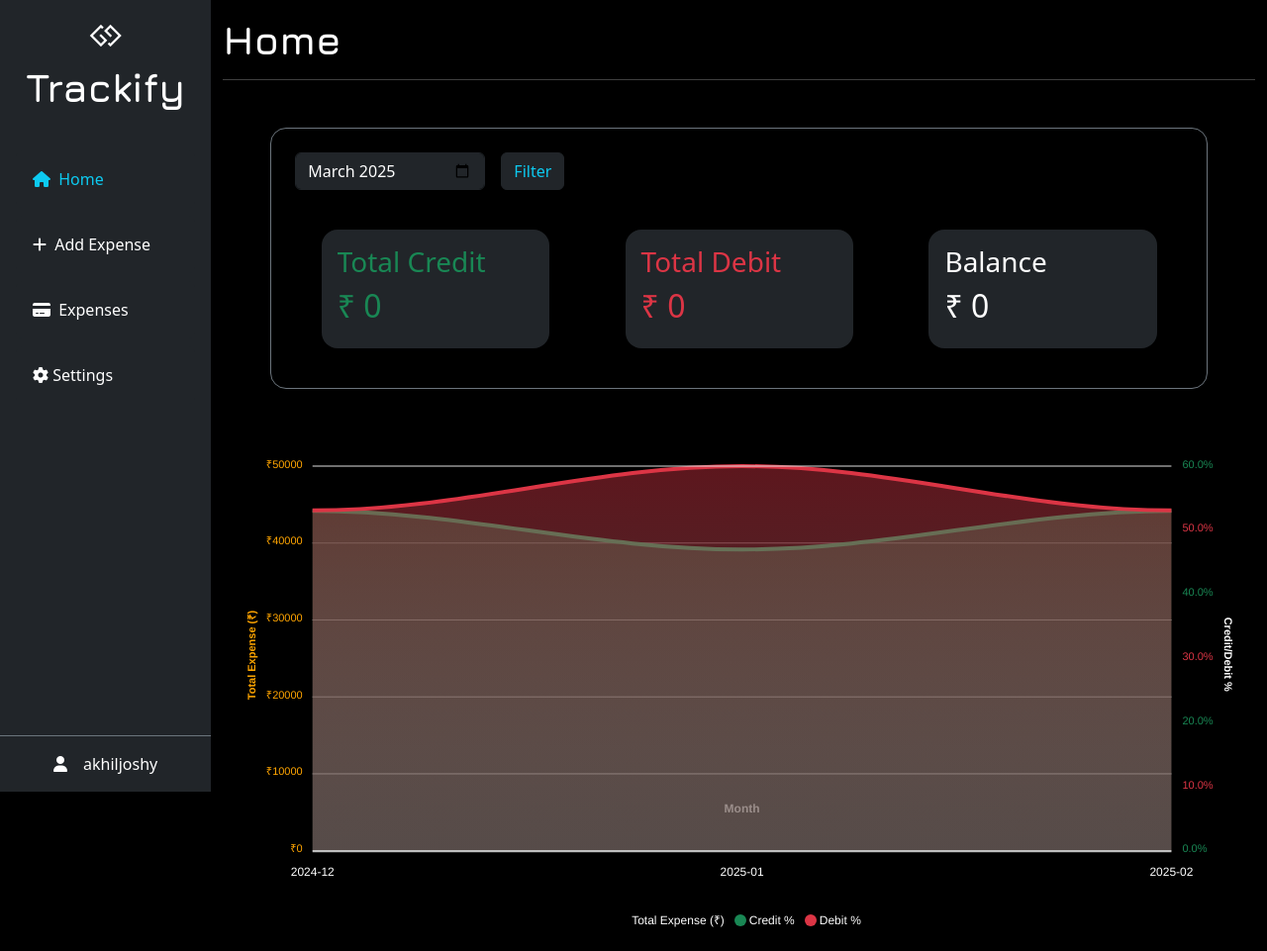
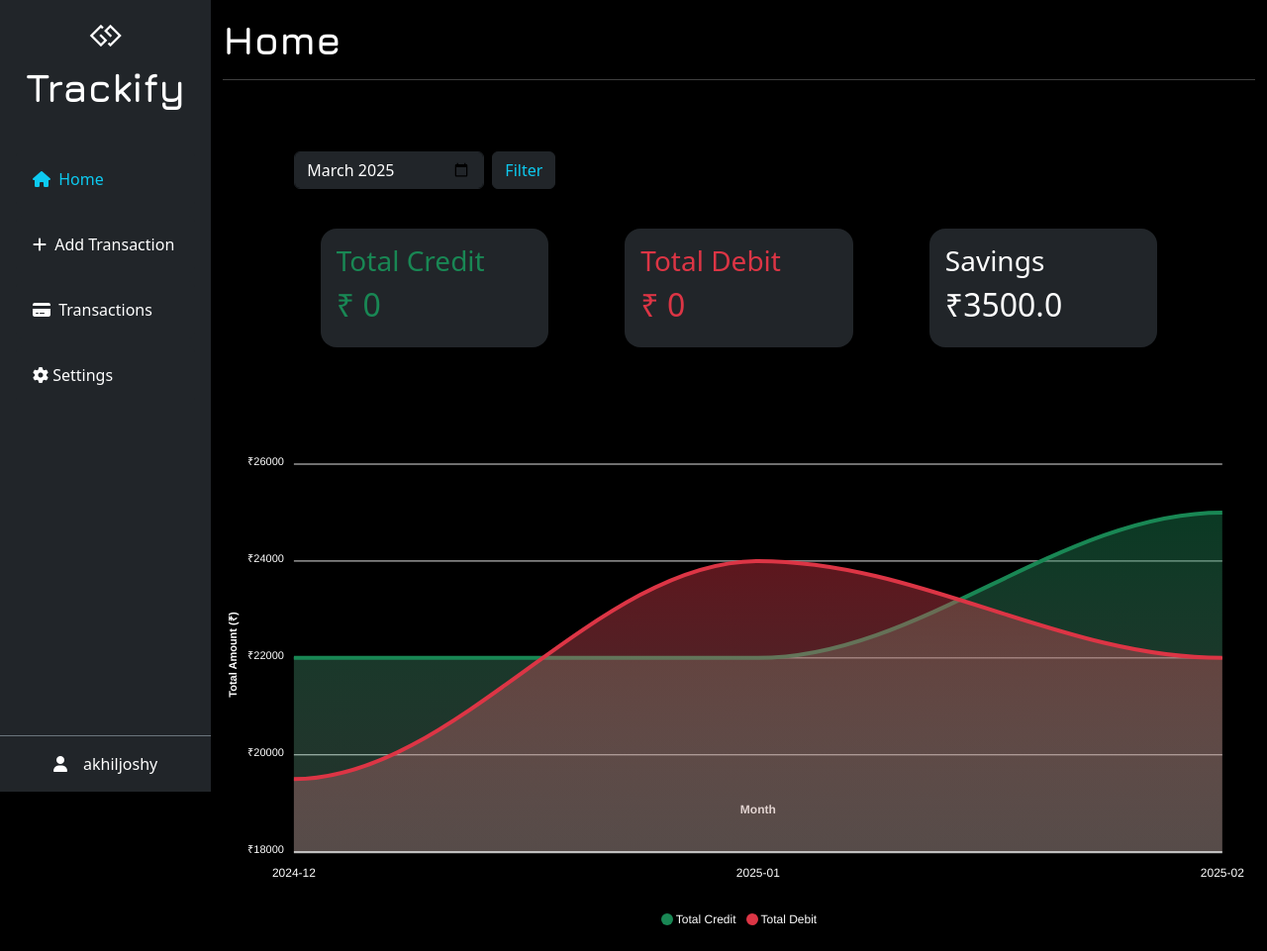
Before and after one commit to akhilejoshy/Trackify, a Django app: page /home/ in a window 1280 px wide. Shown: the whole page at 99% size. After the commit the page ends 935 px from the top, so only its background shows below. Run offline with Django 5.2, Linux system fonts and the light colour scheme; a user stored in the database is signed in; data comes from the database, SQL or seed files in the repository; both versions use the stored data as it was after the commit; some libraries are stand-ins or nearby versions.

Commit message:
change in graph

```diff
--- a/expenses/templates/authentication/login.html
+++ b/expenses/templates/authentication/login.html
@@ -94,7 +94,7 @@
         <div class="card bg-dark text-white rounded-4 shadow-lg">
             <h2 class="text-center">Login</h2>
             <p class="fw-lighter text-danger text-center">{{ message }}</p>
-            <form action="" method="post" class="d-flex flex-column gap-3 mt-3" >
+            <form action="" method="post" class="d-flex flex-column gap-3 mt-3">
                 {% csrf_token %}
                 {% for i in form %}
                     <div>{{ i }}</div>
--- a/expenses/templates/expenses/addexpense.html
+++ b/expenses/templates/expenses/addexpense.html
@@ -1,9 +1,8 @@
 {% extends "index.html" %}
 
-{% block title %}Add Expense{% endblock %}
 
 {% block content %}
-<h1 class="mb-3 pt-3 ">New Expense</h1>
+<h1 class="mb-3 pt-3 ">New Transaction</h1>
 <hr>
 <form method="post">
     {% csrf_token %}
--- a/expenses/templates/expenses/detail.html
+++ b/expenses/templates/expenses/detail.html
@@ -1,6 +1,5 @@
 {% extends "index.html" %}
 
-{% block title %}Expense Details{% endblock %}
 
 {% block content %}
 <div class="d-flex justify-content-between align-items-center">
--- a/expenses/templates/expenses/expenses.html
+++ b/expenses/templates/expenses/expenses.html
@@ -1,9 +1,8 @@
 {% extends "index.html" %}
 
-{% block title %}Expenses{% endblock %}
 
 {% block content %}
-<h1 class="mb-3 pt-3 ">Expenses</h1>
+<h1 class="mb-3 pt-3 ">Transactions</h1>
             <hr>
             <form method="GET" action="{% url 'expenses' %}" class=" row mb-3 gap-2 pt-2">
                 <div class="col-md-5 col-lg-3 ">
--- a/expenses/templates/expenses/feedback/feedback.html
+++ b/expenses/templates/expenses/feedback/feedback.html
@@ -1,6 +1,5 @@
 {% extends "index.html" %}
 
-{% block title %}Feedback{% endblock %}
 
 {% block content %}
 <div class="container mt-5">
--- a/expenses/templates/expenses/feedback/message.html
+++ b/expenses/templates/expenses/feedback/message.html
@@ -1,6 +1,5 @@
 {% extends "index.html" %}
 
-{% block title %}Feedback{% endblock %}
 
 {% block content %}
 <div class="container mt-5">
--- a/expenses/templates/expenses/home.html
+++ b/expenses/templates/expenses/home.html
@@ -1,17 +1,16 @@
 {% extends "index.html" %}
 
 
-{% block title %}Home{% endblock %}
 
 {% block content %}
 <h1 class="mb-3 pt-3">Home</h1>
 <hr>
-<div class="my-5 border border-secondary rounded-4 mx-5">
+<div class="my-5  mx-5">
     <div class="row p-4 ">
-        <form method="GET" action="{% url 'home' %}" class="d-flex gap-3 mb-4">
+        <form method="GET" action="{% url 'home' %}" class="d-flex gap-2 mb-4">
             <div>
-                <input type="month" name="date" class="form-control bg-dark text-white border-dark"
-                    value="{{ selected_date }}" /> <!-- Now retains selected or default month -->
+                <input type="month" name="date" class="form-control bg-dark text-white border-dark "
+                    value="{{ selected_date }}" />
             </div>
             <div>
                 <button type="submit" class="btn btn-dark text-info">Filter</button>
@@ -27,15 +26,11 @@
             <h2>₹ {{ total_debit}} </h2>
         </div>
         <div class="bg-dark mx-auto my-3 rounded-4 col-lg-3 col-12 p-3">
-            <h3>Balance</h3>
-            <h2>₹ {{ balance }}</h2>
+            <h3>Savings</h3>
+            <h2>₹{{ total_investment }}</h2>
         </div>
     </div>
-
-
 </div>
-<!-- <hr> -->
-
 <div class="mt-5 p-0">
     <div id="apexcharts-area" class="bg-black p-0 m-0 col-lg-12 "></div>
     <div id="no-data-message" style="display: none; color: red;">No data available.</div>
@@ -43,17 +38,14 @@
 </div>
 
 <script src="https://cdn.jsdelivr.net/npm/apexcharts"></script>
+<script>
+    var summaryData = {{ summary_data| safe }};
 
-<script>
-    // Passing the data from Django to JavaScript
-    var summaryData = JSON.parse('{{ summary_data|escapejs }}');
     if (summaryData.length > 0) {
         var months = summaryData.map(item => item.month);
-        var creditPercentages = summaryData.map(item => item.credit_percentage);
-        var debitPercentages = summaryData.map(item => item.debit_percentage);
-        var totalExpenses = summaryData.map(item => item.total_expens);
-
-        document.getElementById('apexcharts-area').style.display = 'block';
+        var totalCredit = summaryData.map(item => item.total_credit || 0);  // Ensure valid numbers
+        var totalDebit = summaryData.map(item => item.total_debit || 0);
+        var debitPercentages = summaryData.map(item => item.debit_percentage || 0);
 
         var options = {
             chart: {
@@ -63,76 +55,55 @@
                 foreColor: "#ffffff",
                 toolbar: { show: false }
             },
+            legend: { show: true },
             dataLabels: { enabled: false },
             stroke: { curve: "smooth" },
-
-            // ✅ Three curves: Total Expense, Credit%, Debit%
             series: [
-                { name: "Total Expense (₹)", data: totalExpenses },
-                { name: "Credit %", data: creditPercentages },
-                { name: "Debit %", data: debitPercentages }
+                { name: "Total Credit", data: totalCredit },
+                { name: "Total Debit", data: totalDebit }
             ],
-            colors: ["#ttt", "#198754", "#DC3545"],  // Orange, Green, Red
-
+            colors: ["#198754", "#DC3545"],
             xaxis: {
                 categories: months,
-                title: {
-                    text: "Month",
-                    style: { color: "#ffffff" }
-                }
+                title: { text: "Month", style: { color: "#ffffff" } }
             },
-
-            yaxis: [
-                {
+            yaxis: {
                 labels: {
                     formatter: function (value) {
                         return "₹" + value.toFixed(0);
                     },
-                        style: { colors: "#FFA500" }
+
                 },
                 title: {
-                        text: "Total Expense (₹)",
-                        style: { color: "#FFA500" }
+                    text: "Total Amount (₹)",
+
                 }
             },
-                {
-                    opposite: true,  // Place percentages on the right Y-axis
-                    labels: {
-                        formatter: function (value) {
-                            return value.toFixed(1) + "%";
-                        },
-                        style: { colors: ["#198754", "#DC3545"] }
-                    },
-                    title: {
-                        text: "Credit/Debit %",
-                        style: { color: "#ffffff" }
+            tooltip: {
+                x: { format: "yyyy-MM" },
+                y: {
+                    formatter: function (value, { seriesIndex, dataPointIndex }) {
+                        if (seriesIndex === 1) { // Debit series
+                            return `₹${value} (${debitPercentages[dataPointIndex]}%)`;
+                        }
+                        return `₹${value}`;
                     }
                 }
-            ],
-
-            tooltip: {
-                custom: function ({ dataPointIndex }) {
-                    return `
-                    <div style="background:rgba(0, 0, 0, 0.7); padding:10px; border-radius:5px; color:#fff;">
-                        <strong>${months[dataPointIndex]}</strong><br>
-                        <hr style="border: 0.5px solid #555;">
-                        <strong style="color:#FFA500;">Total Expense:</strong> ₹${totalExpenses[dataPointIndex].toFixed(2)}<br>
-                        <strong style="color:#198754;">Credit:</strong> ${creditPercentages[dataPointIndex].toFixed(2)}%<br>
-                        <strong style="color:#DC3545;">Debit:</strong> ${debitPercentages[dataPointIndex].toFixed(2)}%
-                    </div>
-                `;
-                }
             },
-
             theme: { mode: "dark" }
         };
 
-        var chart = new ApexCharts(document.querySelector("#apexcharts-area"), options);
+        var chartElement = document.querySelector("#apexcharts-area");
+        if (chartElement) {
+            var chart = new ApexCharts(chartElement, options);
             chart.render();
         } else {
-        document.getElementById('no-data-message').style.display = 'block';
+            console.error("Chart container not found!");
         }
-
+    } else {
+        console.warn("No data available for chart!");
+    }
 </script>
 
+
 {% endblock %}
--- a/expenses/templates/expenses/profile.html
+++ b/expenses/templates/expenses/profile.html
@@ -1,6 +1,5 @@
 {% extends "index.html" %}
 
-<!-- {% block title %}New Expense{% endblock %} -->
 
 {% block content %}
 <div class="d-flex justify-content-between align-items-center">
--- a/expenses/templates/expenses/settings.html
+++ b/expenses/templates/expenses/settings.html
@@ -1,6 +1,5 @@
 {% extends "index.html" %}
 
-{% block title %}Settings{% endblock %}
 
 {% block content %}
 <div class="container mt-5">
--- a/expenses/templates/expenses/support.html
+++ b/expenses/templates/expenses/support.html
@@ -1,6 +1,5 @@
 {% extends "index.html" %}
 
-{% block title %}Support{% endblock %}
 
 {% block content %}
 <h1 class="mb-3 pt-3">Support</h1>
--- a/expenses/templates/expenses/update.html
+++ b/expenses/templates/expenses/update.html
@@ -1,6 +1,5 @@
 {% extends "index.html" %}
 
-{% block title %}Update{% endblock %}
 
 {% block content %}
 <h1 class="mb-3 pt-3 " >Update Expense</h1>
--- a/expenses/templates/index.html
+++ b/expenses/templates/index.html
@@ -19,7 +19,7 @@
     <link rel="preconnect" href="https://fonts.gstatic.com" crossorigin />
     <link href="https://fonts.googleapis.com/css2?family=Jura:wght@300;400;500;600;700&display=swap" rel="stylesheet" />
 
-    <title>{% block title %}{% endblock %}</title>
+    <title>Trackify</title>
 
     <style>
         /* *{
@@ -35,6 +35,7 @@
 </head>
 
 <body class="bg-black text-white">
+
     <!-- Mobile Navbar -->
     <nav class="navbar navbar-dark bg-dark d-md-none">
         <div class="container-fluid">
@@ -62,10 +63,10 @@
                     Home</a>
                 <a href="{% url 'addexpense' %}"
                     class="btn btn-dark text-start p-3 {% if request.resolver_match.url_name == 'addexpense' %} text-info {% endif %}"><i
-                        class="me-1 fa-solid fa-plus"></i> Add Expense</a>
+                        class="me-1 fa-solid fa-plus"></i> Add Transaction</a>
                 <a href="{% url 'expenses' %}" class="btn btn-dark text-start p-3
                         {% if request.resolver_match.url_name == 'expenses' %} text-info {% endif %}">
-                    <i class="me-1 fa-solid fa-credit-card"></i> Expenses
+                    <i class="me-1 fa-solid fa-credit-card"></i> Transactions
                 </a>
 
                 <a href="{% url 'settings' %}"
@@ -96,10 +97,10 @@
                                 class="me-1 fa-solid fa-house "></i> Home</a>
                         <a href="{% url 'addexpense' %}"
                             class="btn btn-dark text-start p-3 {% if request.resolver_match.url_name == 'addexpense' %} text-info {% endif %}"><i
-                                class="me-1 fa-solid fa-plus"></i> Add Expense</a>
+                                class="me-1 fa-solid fa-plus"></i> Add Transaction</a>
                         <a href="{% url 'expenses' %}"
                             class="btn btn-dark text-start p-3 {% if request.resolver_match.url_name == 'expenses' %} text-info {% endif %}"><i
-                                class="me-1 fa-solid fa-credit-card"></i> Expenses</a>
+                                class="me-1 fa-solid fa-credit-card"></i> Transactions</a>
                         <a href="{% url 'settings' %}"
                             class="btn btn-dark text-start p-3 {% if request.resolver_match.url_name == 'settings' or request.resolver_match.url_name == 'feedback'%} text-info {% endif %}">
                             <i class="fa-solid fa-gear"></i> Settings</a>
@@ -123,7 +124,6 @@
     <!-- Bootstrap JS -->
     <script src="https://cdn.jsdelivr.net/npm/bootstrap@5.3.3/dist/js/bootstrap.bundle.min.js"></script>
 
-
 </body>
 
 </html>
--- a/expenses/views.py
+++ b/expenses/views.py
@@ -48,27 +48,23 @@ class Login(View):
 
 class Home(View):
     def get(self, request):
-        # Get today's date
+        if not request.user.is_authenticated:
+            return redirect('login')
         today = datetime.date.today()
-        default_date = f"{today.year}-{today.month:02d}"  # Format YYYY-MM
+        default_date = f"{today.year}-{today.month:02d}"
 
-        # Get the selected date from the GET request or set default to current month
         date_filter = request.GET.get('date', default_date)
-
-        # Extract year and month from the selected date
         filter_year, filter_month = map(int, date_filter.split('-'))
 
-        # Filter expenses for the selected month (or default month)
+        # Get expenses for the selected month
         data = ExpenseModel.objects.filter(user=request.user, date__year=filter_year, date__month=filter_month)
 
-        # Calculate total credit and total debit for the selected month
         total_credit = data.filter(category='credit').aggregate(total=Sum('amount'))['total'] or 0
         total_debit = data.filter(category='debit').aggregate(total=Sum('amount'))['total'] or 0
 
-        # Calculate balance
-        balance = total_credit - total_debit
+        balance = total_credit - total_debit  # Balance for the selected month
 
-        # Get summary for the graph (remains unchanged)
+        # Fetch all months from the first recorded expense
         summary = (
             ExpenseModel.objects.filter(user=request.user)
             .annotate(month=TruncMonth('date'))
@@ -80,42 +76,53 @@ class Home(View):
                 total_debit=Sum(
                     Case(When(category='debit', then='amount'), default=0, output_field=DecimalField())
                 ),
+
             )
             .annotate(
-                total=F('total_credit') + F('total_debit')  # Fix: Use F() expressions
-            )
-            .annotate(
-                credit_percentage=ExpressionWrapper(
-                    (F('total_credit') * 100) / (F('total_credit') + F('total_debit')),
-                    output_field=DecimalField()
-                ),
                 debit_percentage=ExpressionWrapper(
-                    (F('total_debit') * 100) / (F('total_credit') + F('total_debit')),
+                    (F('total_debit') * 100) / (F('total_credit') ),
                     output_field=DecimalField()
                 ),
             )
             .order_by('month')
         )
 
+        # Calculate investment over time
+        investment = 0
+        investment_data = []
+        for item in summary:
+            month_str = str(item['month'].strftime('%Y-%m'))
+            month_balance = float(item['total_credit']) - float(item['total_debit'])
+            investment += month_balance  # Add balance to investment
+
+            investment_data.append({
+                'month': month_str,
+                'investment': investment
+            })
+
+            # Stop adding when reaching the selected filter month
+            if month_str == date_filter:
+                break
+
+        total_investment = investment  # Total investment up to the filtered month
+
         # Prepare data for the graph
         summary_data = [
             {
                 'month': str(item['month'].strftime('%Y-%m')),
-                'credit_percentage': float(item['credit_percentage']),
+                'total_credit': float(item['total_credit']),
+                'total_debit': float(item['total_debit']),
                 'debit_percentage': float(item['debit_percentage']),
-                'total_expens': float(item['total']),
-
             }
             for item in summary
         ]
 
-
         return render(request, 'expenses/home.html', {
-        'summary_data': json.dumps(summary_data),  # Convert list to JSON
-            'total_credit': total_credit,  # Total credit for the selected/default month
-            'total_debit': total_debit,  # Total debit for the selected/default month
-            'balance': balance,  # Balance calculation
-            'selected_date': date_filter,  # Ensures the input field keeps the selected/default date
+            'summary_data': json.dumps(summary_data),
+            'total_credit': total_credit,
+            'total_debit': total_debit,
+            'selected_date': date_filter,
+            'total_investment': total_investment  # Send total investment
         })
 
 
@@ -124,6 +131,8 @@ class Home(View):
 
 class AddExpense(View):
     def get(self, request):
+        if not request.user.is_authenticated:
+            return redirect('login')
         form = ExpenseForm()
         data=ExpenseModel.objects.all()
 
@@ -146,7 +155,7 @@ class ExpenseList(View):
         if not request.user.is_authenticated:
             return redirect('login')
 
-        data = ExpenseModel.objects.filter(user=request.user)
+        data = ExpenseModel.objects.filter(user=request.user).order_by('-date')
 
         category = request.GET.get('category', '')
         date_filter = request.GET.get('date', '')
@@ -155,7 +164,7 @@ class ExpenseList(View):
             data = data.filter(category=category)
 
         if date_filter:
-            year, month = date_filter.split('-')
+            year, month = map(int, date_filter.split('-'))
             data = data.filter(date__year=year, date__month=month)
 
         return render(request, 'expenses/expenses.html', {'data': data})
@@ -163,19 +172,26 @@ class ExpenseList(View):
 
 
 
+
 class ExpenseDetail(View):
     def get(self,request,pk):
+        if not request.user.is_authenticated:
+            return redirect('login')
         data=ExpenseModel.objects.get(id=pk)
         return render(request,'expenses/detail.html',{'data':data})
 
 class DeleteExpense(View):
     def get(self,request,id):
+        if not request.user.is_authenticated:
+            return redirect('login')
         ExpenseModel.objects.get(id=id).delete()
         return redirect('expenses')
 
 
 class UpdateExpense(View):
     def get(self,request,id):
+        if not request.user.is_authenticated:
+            return redirect('login')
         data=ExpenseModel.objects.get(id=id)
         form=ExpenseForm(instance=data)
         return render(request,'expenses/update.html',{'form':form})
@@ -188,11 +204,14 @@ class UpdateExpense(View):
 
 class Settings(View):
     def get(self,request):
-
+        if not request.user.is_authenticated:
+            return redirect('login')
         return render(request,'expenses/settings.html')
 
 class Support(View):
     def get(self,request):
+        if not request.user.is_authenticated:
+            return redirect('login')
         return render(request,'expenses/support.html')
 
 class Logout(View):
@@ -200,13 +219,10 @@ class Logout(View):
         logout(request)
         return redirect('login')
 
-# class Profile(View):
-#     def get(self,request):
-#         user_id=request.user.id
-#         user=User.objects.get(id=user_id)
-#         return render(request,'expenses/profile.html',{'user':user})
 class Feedback(View):
     def get(self, request):
+        if not request.user.is_authenticated:
+            return redirect('login')
         form = FeedbackForm()
         return render(request, 'expenses/feedback/feedback.html', {'form': form})
     def post(self,request):
```
Also changed, not shown: db.sqlite3. Lines whose indentation alone changed are shown as unchanged.
